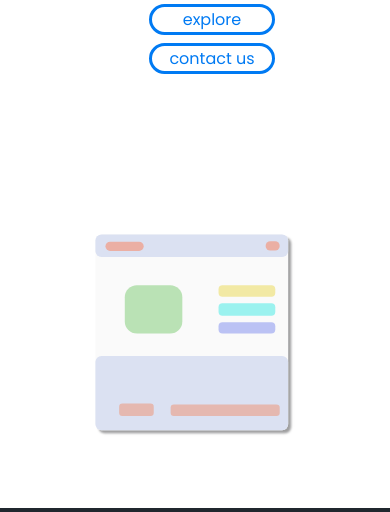
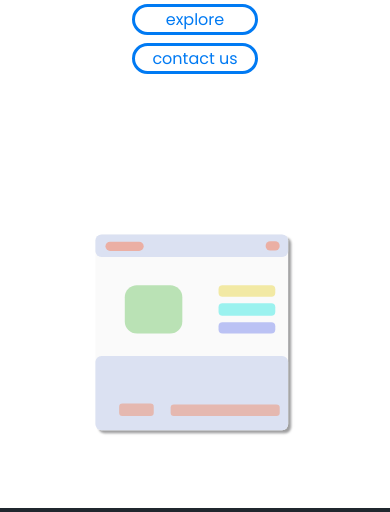
Before and after one commit to Deepchavan1/we-web, a plain HTML site: page we_web/index.html in a window 390 px wide. Shown: the part 332-844 px from the top of the page. Drawn offline with Linux system fonts and the light colour scheme.

Commit message:
working on mobile port

```diff
--- a/we_web/css/app.scss
+++ b/we_web/css/app.scss
@@ -175,11 +175,11 @@ section {
     }
 
     .btn-explore {
-      margin: 2vw 30vw;
+      margin: 2vw auto;
     }
 
     .btn-contact {
-      margin: 0vw 30vw;
+      margin: 0vw auto;
     }
   }
 
```
Also changed, not shown: we_web/css/app.css.
